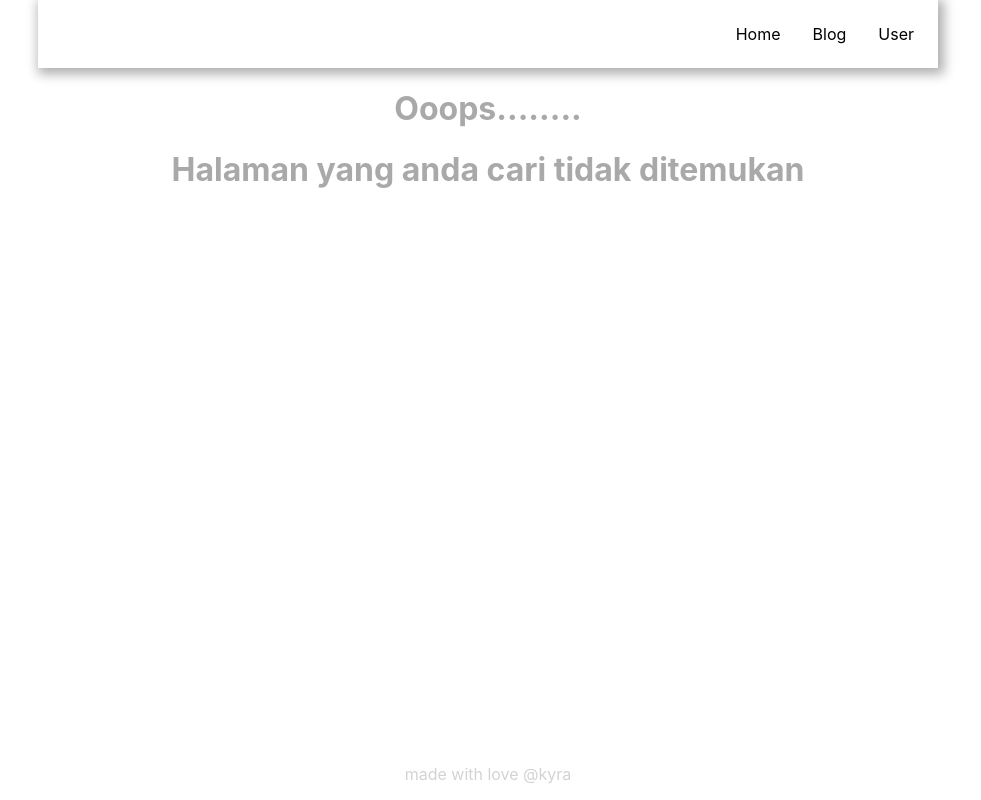
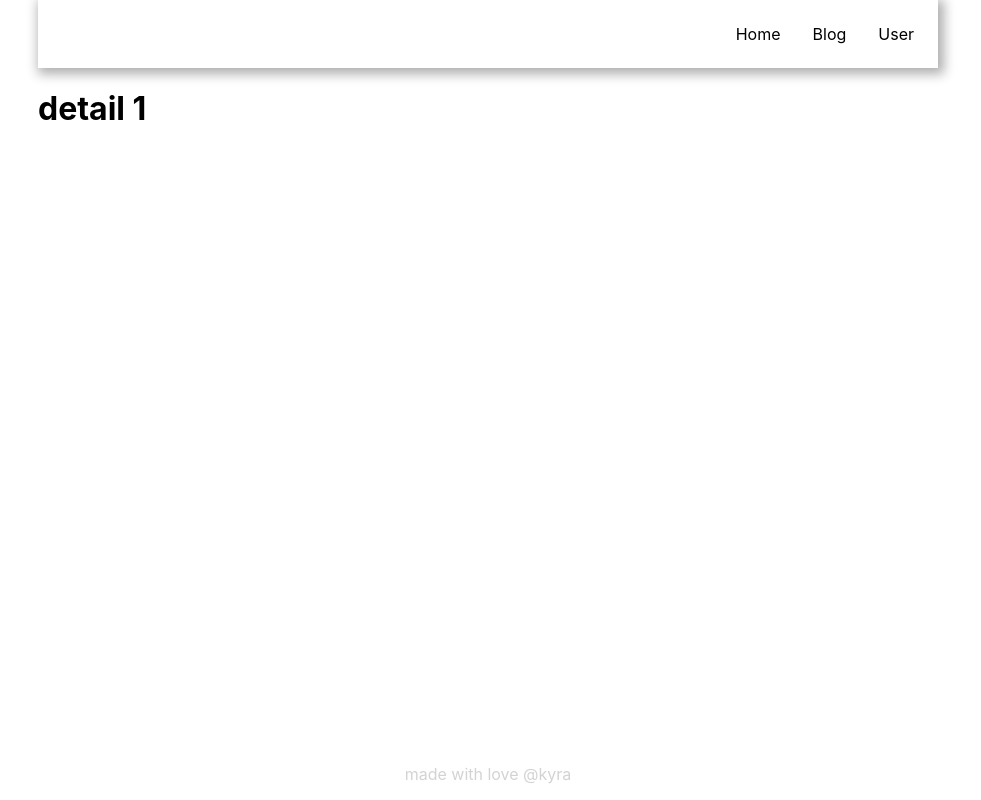
Before and after one commit to kyraongithub/basic-nextjs, a Next.js app: page /users/1 in a window 1280 px wide. Before the commit this address had no page. Shown: the whole page, without its empty margins (152-1133 px from the left). Built offline with nearby package versions, Linux system fonts and the light colour scheme.

Commit message:
dynamic router
create a dynamic router for some detail page, example: this user detail page

```diff
--- a/components/Layout/index.js
+++ b/components/Layout/index.js
@@ -11,7 +11,6 @@ import PropTypes from "prop-types";
 
 export default function Layout(props) {
   const { children, pageTitle } = props;
-  console.log(props);
   return (
     <>
       {/* Head */}
--- a/pages/users/detail.js
+++ b/pages/users/[id].js
@@ -1,9 +1,11 @@
 import Layout from "../../components/Layout";
-
+import { useRouter } from "next/router";
 export default function detail() {
+  const router = useRouter();
+  const { id } = router.query;
   return (
     <Layout pageTitle="User Detail">
-      <h1>detail</h1>
+      <h1>detail {id}</h1>
     </Layout>
   );
 }
```
